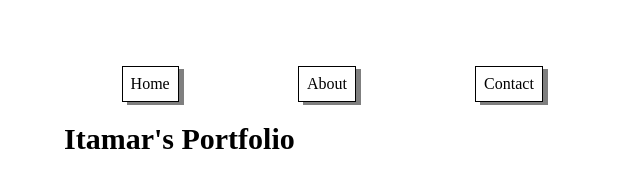
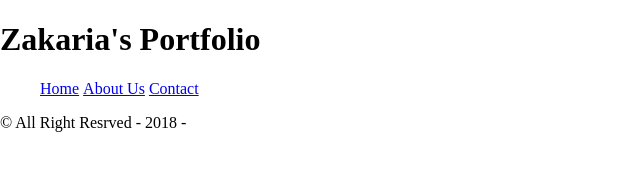
Before and after one commit to ZakMos/first-portfolio, a plain HTML site: page index.html in a window 1280 px wide. Shown: the whole page, without its empty margins (0-640 px from the left). Drawn offline with Linux system fonts and the light colour scheme.

Commit message:
add basic structur, and added 2 other files about-us.html, contact.html

```diff
--- a/index.html
+++ b/index.html
@@ -10,15 +10,24 @@
 <body>
   <div class="wrapper">
     <header class="site-header">
+      <h1 class="main-title">Zakaria's Portfolio</h1>
       <nav class="site-navigation">
         <ul>
-          <li>Home</li>
-          <li>About</li>
-          <li>Contact</li>
+          <li><a href="index.html">Home</a></li>
+          <li><a href="about-us.html">About Us</a></li>
+          <li><a href="contact.html">Contact</a></li>
         </ul>
       </nav>
-      <h1 class="main-title">Itamar's Portfolio</h1>
     </header>
   </div>
+<main>
+
+</main>
+
+<footer>
+  &copy; All Right Resrved - 2018 -
+</footer>
 </body>
+
+
 </html>
--- a/styles/main.css
+++ b/styles/main.css
@@ -1,40 +1,7 @@
-@import "reset.css";
+@import "normalize.css";
 
-
-html {
-  font-size: 0.625em;
-}
-body, body * {
-  box-sizing: border-box;
-}
-
-body {
-  font-size: 1.6rem;
-}
-.wrapper {
-  margin: auto;
-  width: 90vw;
-}
-
-.site-header {
-  padding-top: 5%;
-  height: 100vh;
-}
-
-.main-title {
-  font-size: 3rem;
-}
-
-.site-navigation ul {
-  margin: 0;
-  padding: 0;
-  list-style-type: none;
-}
 
 .site-navigation li {
   display: inline-block;
-  border: 1px solid;
-  padding: 0.5em;
-  margin: 0 5%;
-  box-shadow: 5px 3px rgba(0, 0, 0, 0.5);
+  margin: auto;
 }
```
Also changed, not shown: about-us.html (added), contact.html (added).
